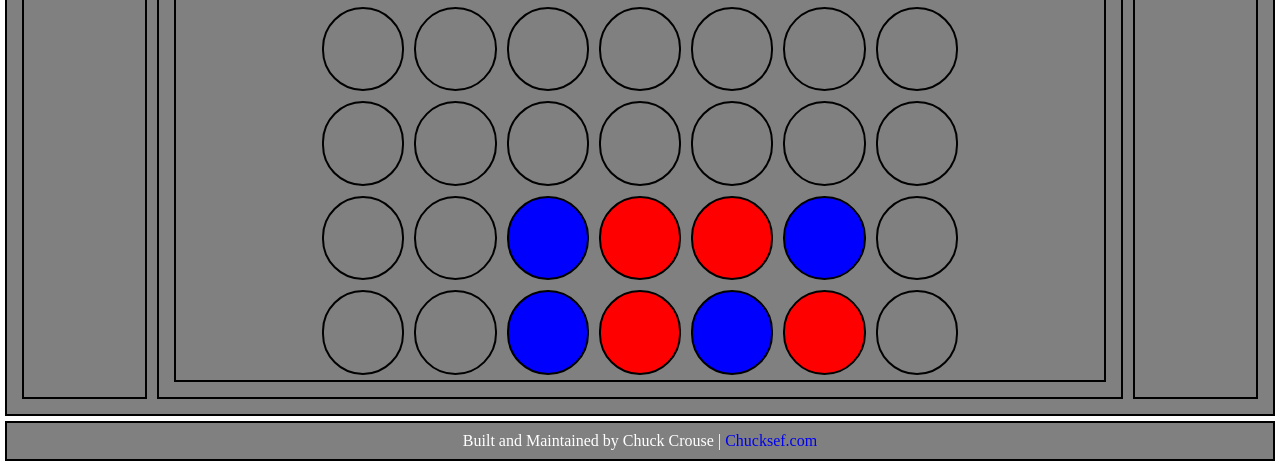
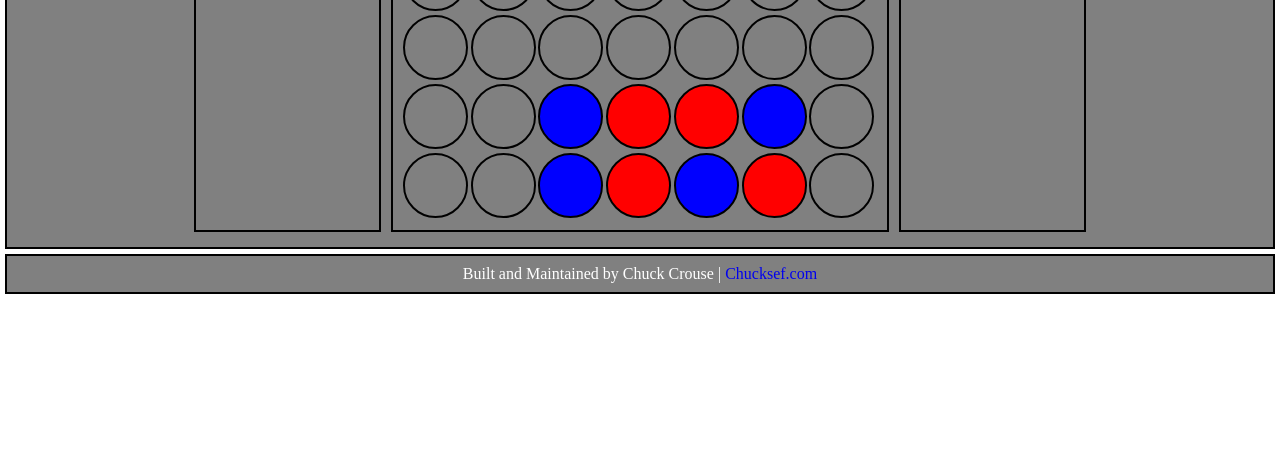
Before and after one commit to Chucksef/connect, a plain HTML site: page public/index.html in a window 1280 px wide. Shown: the part 337-803 px from the top of the page. Drawn offline with Linux system fonts and the light colour scheme.

Commit message:
swapped out flexbox for css grid

```diff
--- a/public/index.html
+++ b/public/index.html
@@ -34,9 +34,7 @@
 			<div class="player">
 				<h1>{Player 1 Name}</h1>
 			</div>
-			<div id="play-area">
-				<div id="game-board">
-				</div>
+			<div id="game-board">
 			</div>
 			<div class="player">
 				<h1>{Player 2 Name}</h1>
--- a/public/index.js
+++ b/public/index.js
@@ -20,10 +20,12 @@ class Player {
 class UI {
     static showBoard(game) {
         let gameBoard = document.querySelector(DOM.board);
-        game.board.forEach(row => {
-            row.forEach(owner => {
+        game.board.forEach(function(row, index_row) {
+            row.forEach(function(owner, index_col) {
                 let space = document.createElement("div");
 
+                space.style.gridColumnStart = index_col+1;
+                space.style.gridRowStart = index_row+1;
                 space.classList = "piece";
 
                 if (owner == 1) {
--- a/public/styles/index.css
+++ b/public/styles/index.css
@@ -14,25 +14,24 @@ a:visited {
 
 #main {
     display: flex;
+    justify-content: center;
 }
 
 .player {
-    width: 10%;
-}
-
-#play-area {
-    width: 80%;
+    width: 15%;
 }
 
 #game-board {
-    display: flex;
-    flex-wrap: wrap;
-    padding: 0 15%;
+    display: grid;
+    width: 40%;
+    grid-template: (  repeat(6, calc(100%/6)) / repeat(7, calc(100%/7))  );
 }
 
 .piece {
-    box-sizing: border-box;
-    flex: 1 0 12%;
-    padding: 6.23% 0;
+    box-sizing: initial;
+    padding: 0;
+    margin: 2px 0;
+    width: 90%;
+    padding-top: 90%;
     border-radius: 100px;
 }
```
